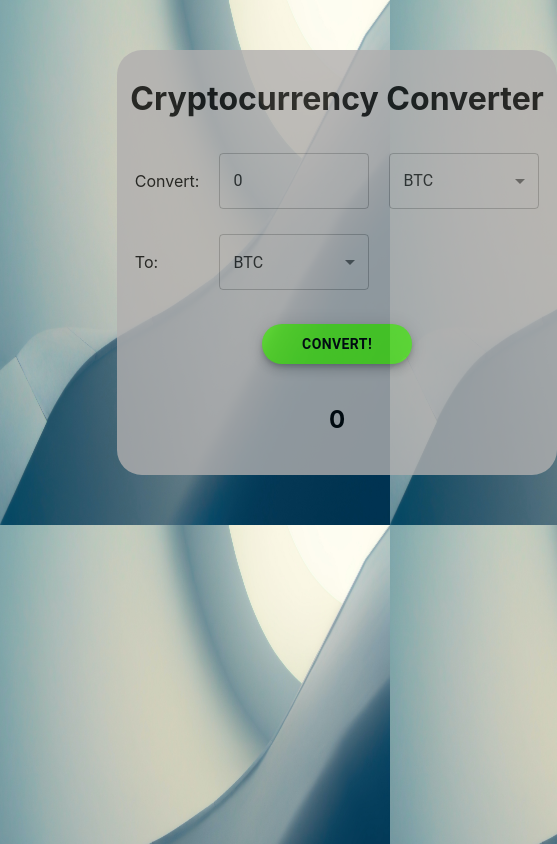
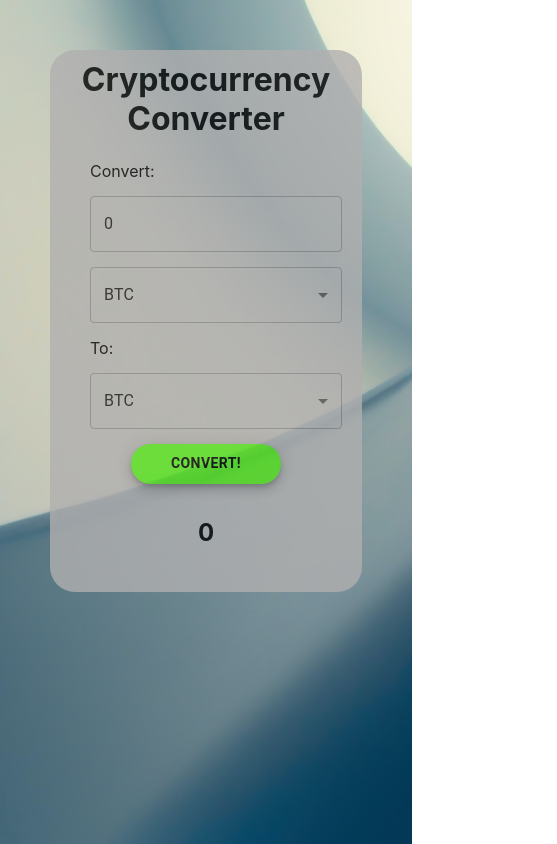
Before and after one commit to DinSanGun/crypto-converter, a React (Create React App) app: page / in a window 390 px wide. Shown: the whole page, 557 px wide, since content can reach past the window. Built offline with nearby package versions, Linux system fonts and the light colour scheme.

Commit message:
Adjusted screen size and display responsiveness

```diff
--- a/src/components/CurrencyConverter.js
+++ b/src/components/CurrencyConverter.js
@@ -50,9 +50,9 @@ function CurrencyConverter() {
 
 
     return (
-        <div className = 'currency-converter container'>
+        <div className = 'currency-converter'>
 
-            <div className = 'header'><h1>Cryptocurrency Converter</h1></div>
+            <div className = 'header'><h1 id='title'>Cryptocurrency Converter</h1></div>
 
 
             <div className = 'from'>Convert:</div>
@@ -61,7 +61,7 @@ function CurrencyConverter() {
                     name    = 'currency-amount'
                     value   = {fromAmount}
                     onChange = {(event) => setFromAmount(event.target.value)}
-                    id = 'outlined-number'
+                    className = 'currency-amount'
                     type = "number"
                     InputLabelProps={{
                         shrink: true,
--- a/src/index.css
+++ b/src/index.css
@@ -1,3 +1,9 @@
+html {
+  background: url('background.jpg') no-repeat center center fixed;
+  background-size: cover;
+  overflow: hidden;
+}
+
 body {
   margin: 0;
   font-family: -apple-system, BlinkMacSystemFont, 'Segoe UI', 'Roboto', 'Oxygen',
@@ -5,9 +11,6 @@ body {
     sans-serif;
   -webkit-font-smoothing: antialiased;
   -moz-osx-font-smoothing: grayscale;
-  background: url("background.jpg");
-  background-size: 100% 100%;
-  overflow: hidden;
 }
 
 code {
@@ -16,7 +19,7 @@ code {
 }
 
 .app {
-  width: 40%;
+  width: 30%;
   margin-left: auto;
   margin-right: auto;
   padding: 50px;
@@ -26,33 +29,32 @@ code {
 }
 
 .currency-converter {
-  margin: auto;
+  width: 100%;
+  margin: 0;
   border-radius: 25px;
   opacity: 80%;
   background-color: rgb(177, 175, 175);
   padding: 5%;
-}
-
-.container {
   display: grid;
-  grid-template-rows: repeat(5, 1fr);
+  grid-template-rows: auto repeat(4, 1fr);
   grid-template-columns: repeat(3, 1fr);
 }
 
-/* @media screen and (max-width: 1084px) {
-    .from{
-      : space-evenly;
-    }
-} */
-
 .header {
   text-align: center;
+  width: 100%;
+  padding-bottom: 3%;
   grid-column: 1 / -1;
+}
+
+#title {
+  display: inline;
 }
 
 .from {
  margin: auto 10px;
 }
+
 
 .to {
   margin: auto 10px;
@@ -84,3 +86,52 @@ code {
 .selectCurrency {
   width: 150px;
 }
+@media screen and (max-width: 2000px) {
+  .app {
+    width: 40%;
+  }
+}
+@media screen and (max-width: 1000px) {
+  .app {
+    width: 50%;
+  }
+}
+
+@media screen and (max-width: 850px) {
+  .app {
+    width: 60%;
+  }
+}
+
+@media screen and (max-width: 680px) {
+  .app {
+    width: 70%;
+  }
+}
+
+@media screen and (max-width: 580px) {
+  .app {
+    width: 80%;
+  }
+  .currency-converter{
+    grid-template-rows: repeat(9, auto);
+    grid-template-columns: auto;
+    row-gap: 15px;
+    padding: 10px 30px;
+  }
+  .from {
+    width: 100%;
+  }
+  .currency-amount {
+    width: 100%;
+  }
+  .to {
+    width: 100%;
+  }
+  .selectCurrency {
+    width: 100%;
+  }
+  .result {
+    display: inline-block;
+  }
+}
```
